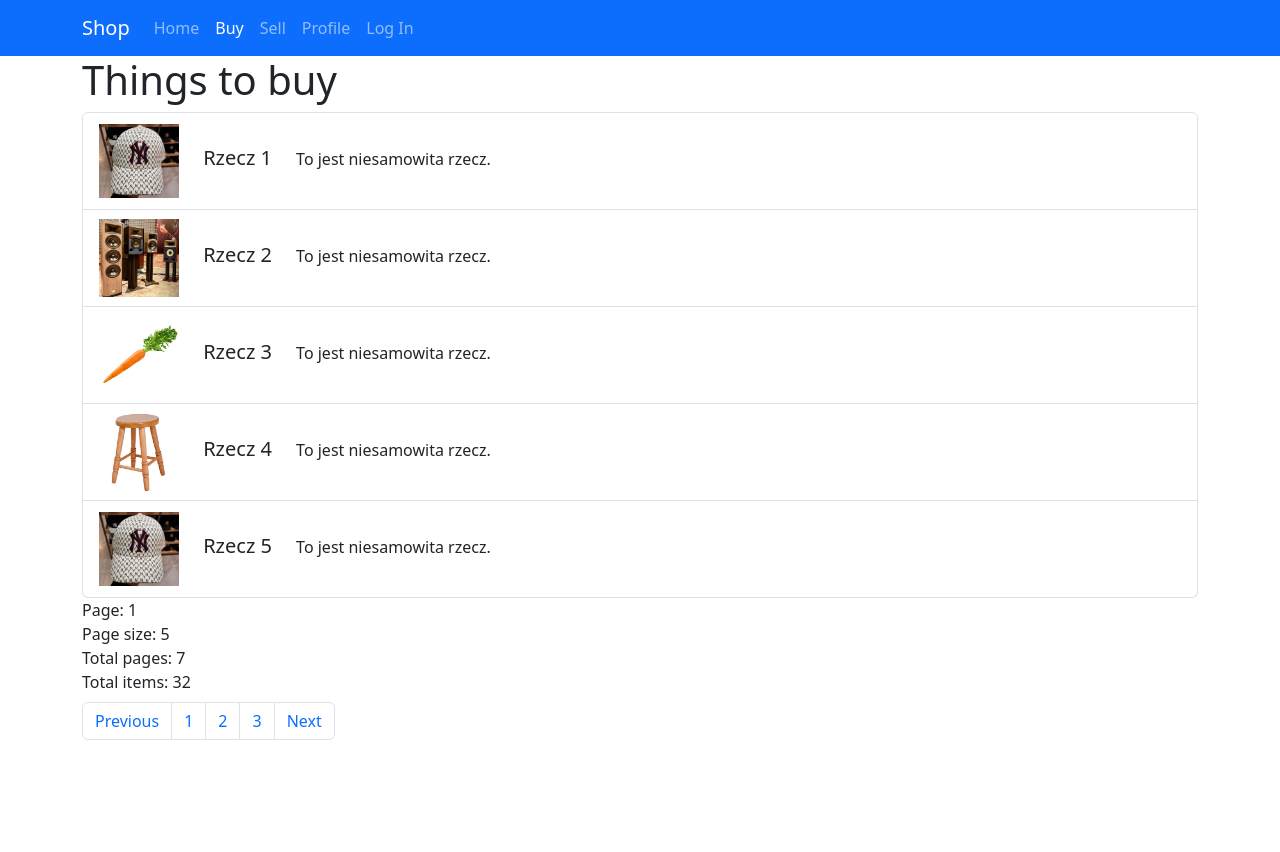
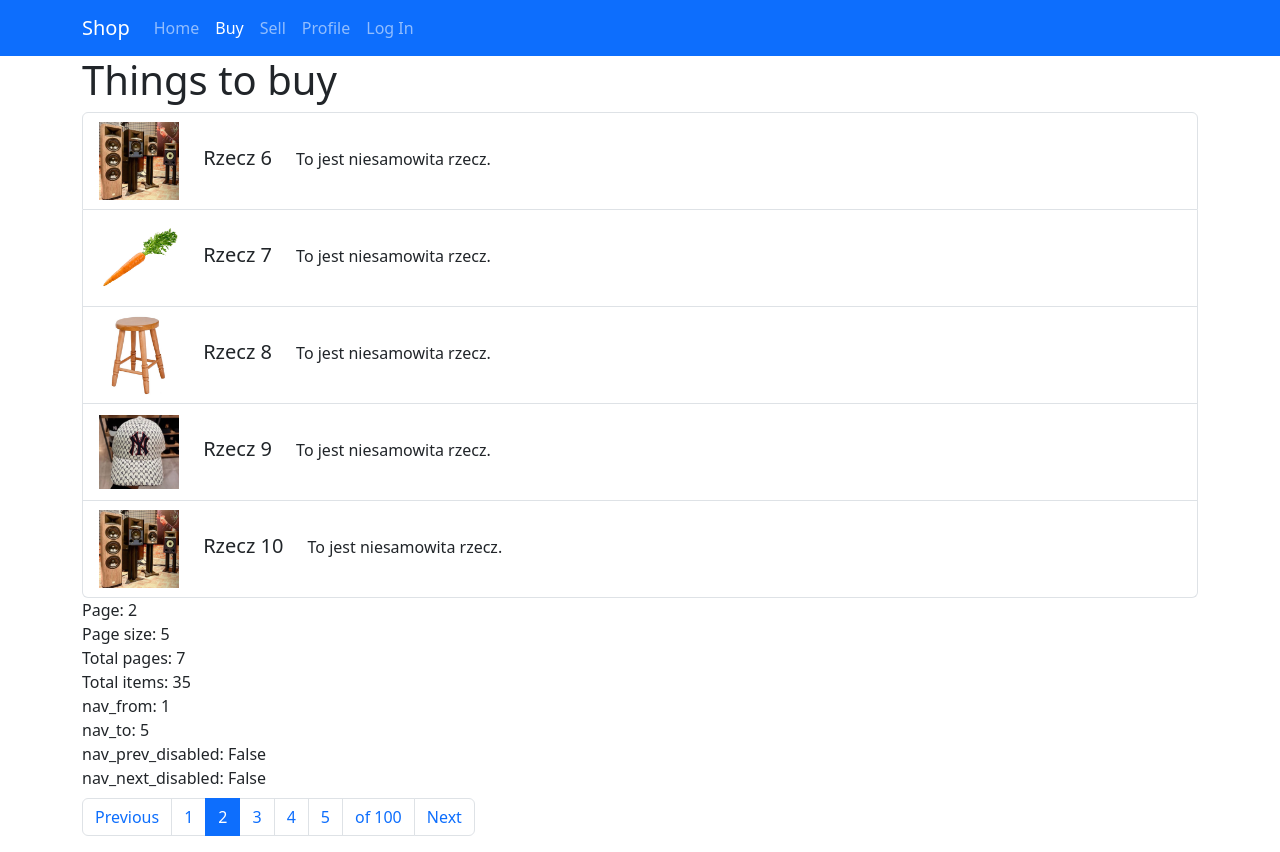
Before and after one commit to bartosz722/flaskboot, a Flask app: page /buy?page=2 in a window 1280 px wide. Before the commit the page ends 740 px from the top, so only its background shows below. Run offline with Flask 3, Linux system fonts and the light colour scheme.

Commit message:
Pagination component works

```diff
--- a/main.py
+++ b/main.py
@@ -1,7 +1,7 @@
 from flask import Flask, make_response, redirect,  render_template, request, url_for
-from models.buy import BuyItem, BuyModel
-from models.user import User
+from models import BuyItem, BuyModel, User
 from utils import *
+from ui_utils import *
 
 app = Flask(__name__)
 user_cookie = 'shop_user_name'
@@ -13,8 +13,9 @@ def main():
 
 @app.route("/buy")
 def buy():
+    page = request.args.get('page', default=1, type=int)
     user = _get_user()
-    model = _get_buy_model(1, 5)
+    model = _get_buy_model(page, 5)
     return render_template('buy.html', user=user, model=model)
 
 @app.route("/sell")
@@ -65,15 +66,13 @@ def _get_user():
         return ret
 
 def _get_buy_model(page, page_size):
-    total_items = 32
+    total_items = 35
     ret = BuyModel()
     start, end = get_start_end_indexes(page, page_size, total_items)
     if start < 0:
         return ret
-    ret.page = page
-    ret.page_size = page_size
-    ret.total_pages = get_page_count(total_items, page_size)
-    ret.total_items = total_items
+    set_pagination(ret.pag, page, page_size, total_items)
+
     for i in range(start, end):
         item = BuyItem()
         item.name = f'Rzecz {i + 1}'
--- /dev/null
+++ b/models.py
@@ -0,0 +1,25 @@
+class Pagination:
+    def __init__(self) -> None:
+        self.page = 0 # Numbered from 1.
+        self.page_size = 0
+        self.total_pages = 0
+        self.total_items = 0
+        self.nav_from = 0
+        self.nav_to = 0
+        self.nav_prev_disabled = False
+        self.nav_next_disabled = False
+
+class User:
+    def __init__(self) -> None:
+        self.name = '?'
+
+class BuyItem:
+    def __init__(self) -> None:
+        self.name = ''
+        self.description = ''
+        self.image = ''
+
+class BuyModel:
+    def __init__(self) -> None:
+        self.pag = Pagination()
+        self.items: list[BuyItem] = []
--- a/models/buy.py
+++ /dev/null
@@ -1,13 +0,0 @@
-class BuyItem:
-    def __init__(self) -> None:
-        self.name = ''
-        self.description = ''
-        self.image = ''
-
-class BuyModel:
-    def __init__(self) -> None:
-        self.items: list[BuyItem] = []
-        self.page = 0 # Numbered from 1.
-        self.page_size = 0
-        self.total_pages = 0
-        self.total_items = 0
--- a/models/user.py
+++ /dev/null
@@ -1,3 +0,0 @@
-class User:
-    def __init__(self) -> None:
-        self.name = '?'
--- a/templates/buy.html
+++ b/templates/buy.html
@@ -11,16 +11,28 @@
         </li>
       {% endfor %}
     </div>
-    <div>Page: {{model.page}}<br>Page size: {{model.page_size}}<br>
-         Total pages: {{model.total_pages}}<br>Total items: {{model.total_items}}
+    <div>Page: {{model.pag.page}}<br>Page size: {{model.pag.page_size}}<br>
+         Total pages: {{model.pag.total_pages}}<br>Total items: {{model.pag.total_items}}<br>
+         nav_from: {{model.pag.nav_from}}<br>
+         nav_to: {{model.pag.nav_to}}<br>
+         nav_prev_disabled: {{model.pag.nav_prev_disabled}}<br>
+         nav_next_disabled: {{model.pag.nav_next_disabled}}<br>
     </div>
     <nav class="mt-2" aria-label="Pages">
       <ul class="pagination">
-        <li class="page-item"><a class="page-link" href="#">Previous</a></li>
-        <li class="page-item"><a class="page-link" href="#">1</a></li>
-        <li class="page-item"><a class="page-link" href="#">2</a></li>
-        <li class="page-item"><a class="page-link" href="#">3</a></li>
-        <li class="page-item"><a class="page-link" href="#">Next</a></li>
+        {% set prev_href = '/buy?page={}'.format(model.pag.page - 1) if not model.pag.nav_prev_disabled else '#' %}
+        {% set next_href = '/buy?page={}'.format(model.pag.page + 1) if not model.pag.nav_next_disabled else '#' %}
+        {% set prev_disabled = 'disabled' if model.pag.nav_prev_disabled else '' %}
+        {% set next_disabled = 'disabled' if model.pag.nav_next_disabled else '' %}
+        <li class="page-item"><a class="page-link {{prev_disabled}}" href="{{prev_href}}">Previous</a></li>
+        {% for p in range(model.pag.nav_from, model.pag.nav_to + 1) %}
+          {% set link = '/buy?page={}'.format(p) if p != model.pag.page else '#' %}
+          <li class="page-item {{'active' if p == model.pag.page}}"><a class="page-link" href="{{link}}">{{p}}</a></li>
+        {% endfor %}
+        <li class="page-item">
+          <span class="page-link">of 100</span>
+        </li>
+        <li class="page-item {{next_disabled}}"><a class="page-link" href="{{next_href}}">Next</a></li>
       </ul>
     </nav>
 {% endblock %}
--- /dev/null
+++ b/ui_utils.py
@@ -0,0 +1,36 @@
+from models import Pagination
+from utils import get_page_count
+
+def set_pagination(pag: Pagination, curr_page, page_size, total_items):
+    pag.page = curr_page
+    pag.page_size = page_size
+    pag.total_pages = get_page_count(total_items, page_size)
+    pag.total_items = total_items
+    _set_nav(pag, 5)
+
+def _set_nav(pag: Pagination, page_buttons: int):
+    curr = pag.page
+    total = pag.total_pages
+
+    pag.nav_prev_disabled = pag.page == 1
+    pag.nav_next_disabled = pag.page == total
+
+    if page_buttons >= total:
+        pag.nav_from = 1
+        pag.nav_to = total
+        return
+
+    left = right = page_buttons // 2
+    if page_buttons % 2 == 0:
+        left -= 1
+
+    pag.nav_from = curr - left
+    pag.nav_to = curr + right
+
+    if pag.nav_from < 1:
+        pag.nav_to += 1 - pag.nav_from
+        pag.nav_from = 1
+
+    if pag.nav_to > total:
+        pag.nav_from -= pag.nav_to - total
+        pag.nav_to = total
```
